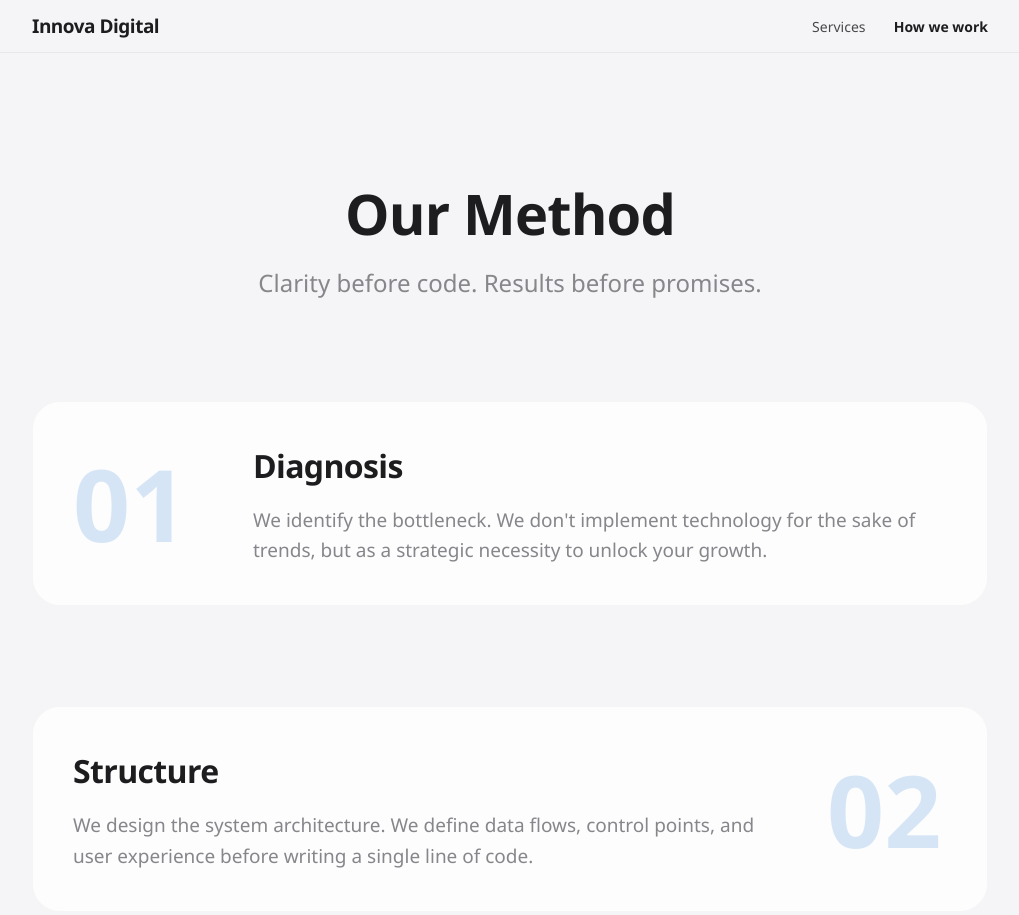
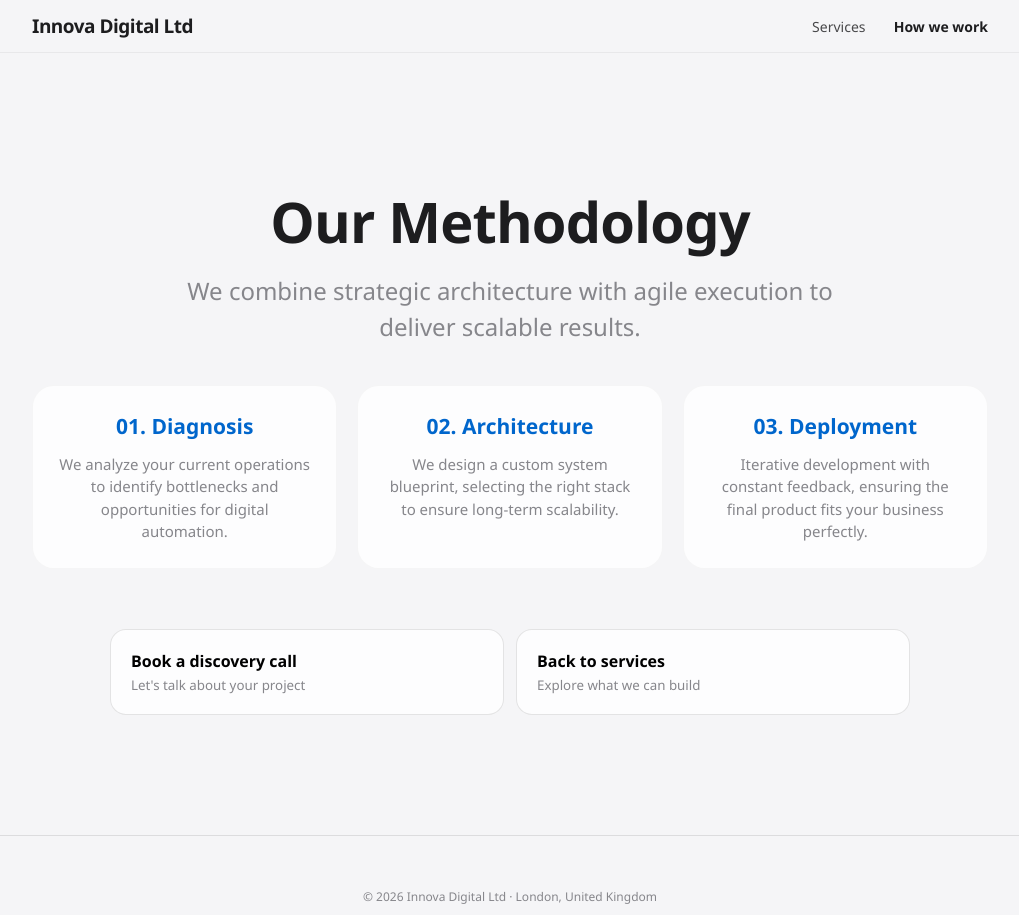
Before and after one commit to Infoinnova/innovadigital-site, a plain HTML site: page how.html in a window 1280 px wide. Shown: the top 915 px of the page, without its empty margins (130-1149 px from the left). Drawn offline with Linux system fonts and the light colour scheme.

Commit message:
Complete site refactor: unified CSS, English translations, and added How We Work page

```diff
--- a/how.html
+++ b/how.html
@@ -3,140 +3,14 @@
 <head>
   <meta charset="UTF-8" />
   <meta name="viewport" content="width=device-width, initial-scale=1.0" />
-  <title>How we work | Innova Digital Ltd</title>
-  <style>
-    :root {
-      --bg: #f5f5f7;
-      --card-bg: rgba(255, 255, 255, 0.8);
-      --text-main: #1d1d1f;
-      --text-muted: #86868b;
-      --accent: #0066cc;
-      --glass: saturate(180%) blur(20px);
-      --font: "Segoe UI", "Selawik", Roboto, Helvetica, Arial, sans-serif;
-    }
-
-    * { box-sizing: border-box; -webkit-font-smoothing: antialiased; }
-
-    body {
-      margin: 0;
-      font-family: var(--font);
-      background-color: var(--bg);
-      color: var(--text-main);
-      line-height: 1.5;
-    }
-
-    .container {
-      max-width: 1000px;
-      margin: 0 auto;
-      padding: 0 22px;
-    }
-
-    .nav-header {
-      position: sticky;
-      top: 0;
-      z-index: 100;
-      background: rgba(245, 245, 247, 0.7);
-      backdrop-filter: var(--glass);
-      border-bottom: 1px solid rgba(0,0,0,0.05);
-    }
-
-    .nav-content {
-      display: flex;
-      justify-content: space-between;
-      align-items: center;
-      height: 52px;
-    }
-
-    .brand { font-weight: 600; font-size: 19px; letter-spacing: -0.5px; }
-
-    .nav-links a {
-      text-decoration: none;
-      color: var(--text-main);
-      font-size: 14px;
-      margin-left: 24px;
-      opacity: 0.8;
-      transition: opacity 0.2s;
-    }
-
-    .nav-links a:hover { opacity: 1; }
-
-    .hero {
-      padding: 80px 0 40px;
-      text-align: center;
-    }
-
-    .hero h1 {
-      font-size: 56px;
-      font-weight: 700;
-      letter-spacing: -0.015em;
-      margin-bottom: 10px;
-    }
-
-    .hero p {
-      font-size: 24px;
-      color: var(--text-muted);
-      max-width: 700px;
-      margin: 0 auto 60px;
-    }
-
-    /* Steps Styling */
-    .step-container { margin-bottom: 80px; }
-
-    .step {
-      display: flex;
-      align-items: center;
-      gap: 60px;
-      margin-bottom: 100px;
-      background: var(--card-bg);
-      padding: 40px;
-      border-radius: 28px;
-      border: 1px solid rgba(0,0,0,0.03);
-    }
-
-    .step:nth-child(even) { flex-direction: row-reverse; }
-
-    .step-number {
-      font-size: 100px;
-      font-weight: 800;
-      color: var(--accent);
-      opacity: 0.15;
-      line-height: 1;
-      min-width: 120px;
-    }
-
-    .step-info h2 {
-      font-size: 32px;
-      margin: 0 0 15px 0;
-      letter-spacing: -0.02em;
-    }
-
-    .step-info p {
-      font-size: 19px;
-      color: var(--text-muted);
-      margin: 0;
-      line-height: 1.6;
-    }
-
-    footer {
-      padding: 40px 0;
-      border-top: 1px solid rgba(0,0,0,0.1);
-      color: var(--text-muted);
-      font-size: 12px;
-      text-align: center;
-    }
-
-    @media (max-width: 768px) {
-      .hero h1 { font-size: 38px; }
-      .step { flex-direction: column !important; text-align: center; gap: 20px; padding: 30px; }
-      .step-number { font-size: 60px; min-width: auto; }
-    }
-  </style>
+  <title>Innova Digital Ltd | How we work</title>
+  <link rel="stylesheet" href="style.css">
 </head>
 <body>
 
 <header class="nav-header">
   <div class="container nav-content">
-    <div class="brand">Innova Digital</div>
+    <div class="brand">Innova Digital Ltd</div>
     <nav class="nav-links">
       <a href="index.html">Services</a>
       <a href="how.html" style="opacity: 1; font-weight: 600;">How we work</a>
@@ -145,34 +19,43 @@
 </header>
 
 <main class="container">
-  <div class="hero">
-    <h1>Our Method</h1>
-    <p>Clarity before code. Results before promises.</p>
-  </div>
+  <section class="hero">
+    <h1>Our Methodology</h1>
+    <p>We combine strategic architecture with agile execution to deliver scalable results.</p>
 
-  <section class="step-container">
-    <div class="step">
-      <div class="step-number">01</div>
-      <div class="step-info">
-        <h2>Diagnosis</h2>
-        <p>We identify the bottleneck. We don't implement technology for the sake of trends, but as a strategic necessity to unlock your growth.</p>
+    <div class="services-grid">
+      <!-- Step 1 -->
+      <div class="card">
+        <div class="card-content">
+          <h3 style="color: var(--accent);">01. Diagnosis</h3>
+          <p>We analyze your current operations to identify bottlenecks and opportunities for digital automation.</p>
+        </div>
+      </div>
+      <!-- Step 2 -->
+      <div class="card">
+        <div class="card-content">
+          <h3 style="color: var(--accent);">02. Architecture</h3>
+          <p>We design a custom system blueprint, selecting the right stack to ensure long-term scalability.</p>
+        </div>
+      </div>
+      <!-- Step 3 -->
+      <div class="card">
+        <div class="card-content">
+          <h3 style="color: var(--accent);">03. Deployment</h3>
+          <p>Iterative development with constant feedback, ensuring the final product fits your business perfectly.</p>
+        </div>
       </div>
     </div>
 
-    <div class="step">
-      <div class="step-number">02</div>
-      <div class="step-info">
-        <h2>Structure</h2>
-        <p>We design the system architecture. We define data flows, control points, and user experience before writing a single line of code.</p>
-      </div>
-    </div>
-
-    <div class="step">
-      <div class="step-number">03</div>
-      <div class="step-info">
-        <h2>Execution</h2>
-        <p>We deploy the solution in an agile way. Your platform or automation goes live with a focus on immediate impact.</p>
-      </div>
+    <div class="cta-grid">
+      <button class="btn-action" onclick="goToBooking()">
+        Book a discovery call
+        <small>Let's talk about your project</small>
+      </button>
+      <button class="btn-action" onclick="location.href='index.html'">
+        Back to services
+        <small>Explore what we can build</small>
+      </button>
     </div>
   </section>
 </main>
@@ -181,5 +64,17 @@
   <p>© 2026 Innova Digital Ltd · London, United Kingdom</p>
 </footer>
 
+<script>
+  function goToBooking() {
+    const url = "https://bookings.cloud.microsoft/book/DecisionArchitect@innovaiso.uk/?ismsaljsauthenabled=true&locale=en-GB";
+    const width = 800;
+    const height = 900;
+    const left = (window.innerWidth / 2) - (width / 2);
+    const top = (window.innerHeight / 2) - (height / 2);
+
+    window.open(url, "BookingPopup", `width=${width},height=${height},top=${top},left=${left},scrollbars=yes,resizable=yes`);
+  }
+</script>
+
 </body>
 </html>
--- /dev/null
+++ b/style.css
@@ -0,0 +1,191 @@
+/*
+   Innova Digital Ltd - Global Styles
+   Design Language: Minimalist / Glassmorphism
+*/
+
+:root {
+    --bg: #f5f5f7;
+    --card-bg: rgba(255, 255, 255, 0.8);
+    --text-main: #1d1d1f;
+    --text-muted: #86868b;
+    --accent: #0066cc;
+    --glass: saturate(180%) blur(20px);
+    --font: "Segoe UI", "Selawik", Roboto, Helvetica, Arial, sans-serif;
+  }
+
+  * {
+    box-sizing: border-box;
+    -webkit-font-smoothing: antialiased;
+    -moz-osx-font-smoothing: grayscale;
+  }
+
+  body {
+    margin: 0;
+    font-family: var(--font);
+    background-color: var(--bg);
+    color: var(--text-main);
+    line-height: 1.5;
+  }
+
+  .container {
+    max-width: 1000px;
+    margin: 0 auto;
+    padding: 0 22px;
+  }
+
+  /* --- Header & Navigation --- */
+  .nav-header {
+    position: sticky;
+    top: 0;
+    z-index: 100;
+    background: rgba(245, 245, 247, 0.7);
+    backdrop-filter: var(--glass);
+    -webkit-backdrop-filter: var(--glass);
+    border-bottom: 1px solid rgba(0,0,0,0.05);
+  }
+
+  .nav-content {
+    display: flex;
+    justify-content: space-between;
+    align-items: center;
+    height: 52px;
+  }
+
+  .brand {
+    font-weight: 600;
+    font-size: 19px;
+    letter-spacing: -0.5px;
+  }
+
+  .nav-links a {
+    text-decoration: none;
+    color: var(--text-main);
+    font-size: 14px;
+    margin-left: 24px;
+    opacity: 0.8;
+    transition: opacity 0.2s;
+  }
+
+  .nav-links a:hover { opacity: 1; }
+
+  /* --- Hero Section --- */
+  .hero {
+    padding: 80px 0 40px;
+    text-align: center;
+  }
+
+  .hero h1 {
+    font-size: 56px;
+    font-weight: 700;
+    letter-spacing: -0.015em;
+    margin-bottom: 10px;
+  }
+
+  .hero p {
+    font-size: 24px;
+    color: var(--text-muted);
+    max-width: 700px;
+    margin: 0 auto 40px;
+  }
+
+  /* --- Service Cards --- */
+  .services-grid {
+    display: grid;
+    grid-template-columns: repeat(3, 1fr);
+    gap: 20px;
+    margin-bottom: 60px;
+  }
+
+  .card {
+    background: var(--card-bg);
+    border-radius: 22px;
+    overflow: hidden;
+    transition: transform 0.3s ease;
+    border: 1px solid rgba(0,0,0,0.03);
+    display: flex;
+    flex-direction: column;
+  }
+
+  .card:hover { transform: scale(1.02); }
+
+  .card img {
+    width: 100%;
+    height: 160px;
+    object-fit: cover;
+    background: #e2e2e7;
+  }
+
+  .card-content { padding: 25px; }
+
+  .card h3 {
+    font-size: 21px;
+    margin: 0 0 10px 0;
+    font-weight: 600;
+    text-align: center;
+  }
+
+  .card p {
+    color: var(--text-muted);
+    font-size: 15px;
+    margin: 0;
+    text-align: center;
+  }
+
+  /* --- Action Buttons (CTA) --- */
+  .cta-grid {
+    display: grid;
+    grid-template-columns: repeat(2, 1fr);
+    gap: 12px;
+    max-width: 800px;
+    margin: 0 auto 80px;
+  }
+
+  .btn-action {
+    background: var(--card-bg);
+    border: 1px solid rgba(0,0,0,0.1);
+    padding: 20px;
+    border-radius: 16px;
+    cursor: pointer;
+    font-family: var(--font);
+    font-size: 16px;
+    font-weight: 600;
+    text-align: left;
+    display: flex;
+    flex-direction: column;
+    transition: all 0.2s;
+  }
+
+  .btn-action:hover {
+    background: white;
+    box-shadow: 0 10px 30px rgba(0,0,0,0.05);
+    border-color: var(--accent);
+  }
+
+  .btn-action small {
+    font-weight: 400;
+    color: var(--text-muted);
+    margin-top: 4px;
+  }
+
+  .schedule-link {
+      display: block;
+      margin-top: 20px;
+      color: var(--accent);
+      text-decoration: none;
+      font-weight: 600;
+  }
+
+  /* --- Footer --- */
+  footer {
+    padding: 40px 0;
+    border-top: 1px solid rgba(0,0,0,0.1);
+    color: var(--text-muted);
+    font-size: 12px;
+    text-align: center;
+  }
+
+  /* --- Responsive Layout --- */
+  @media (max-width: 768px) {
+    .hero h1 { font-size: 38px; }
+    .services-grid, .cta-grid { grid-template-columns: 1fr; }
+  }
```
Also changed, not shown: index.html (+1 -161 lines).
